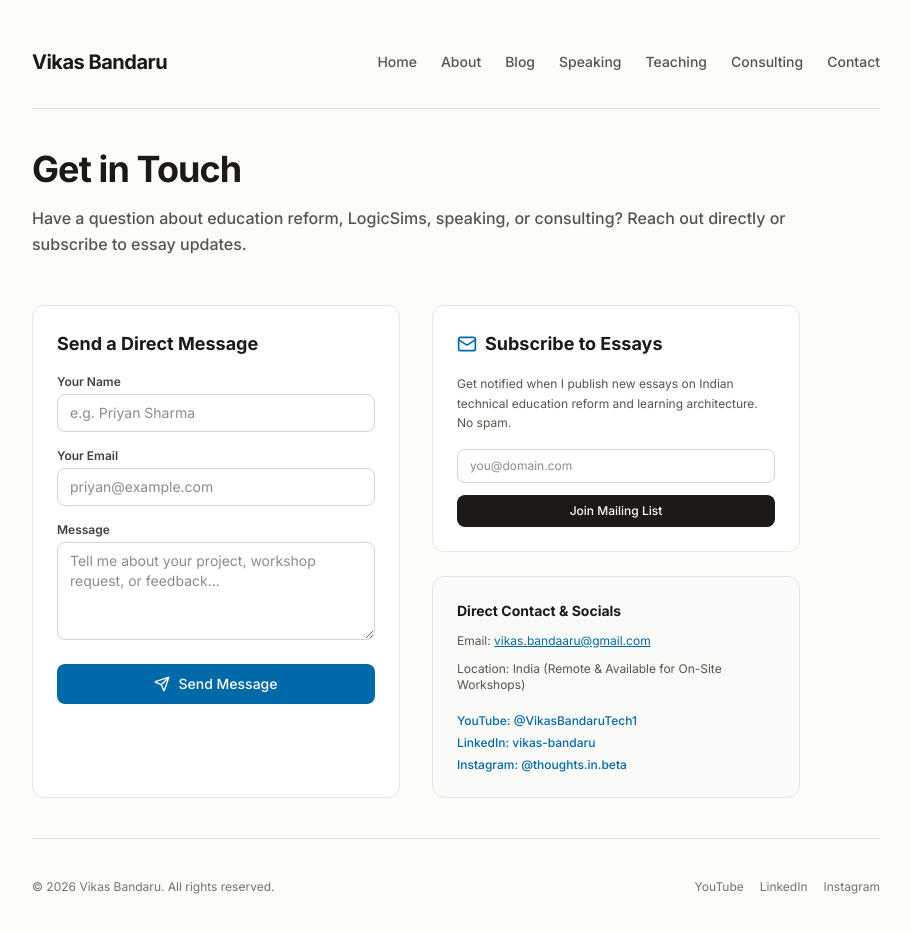
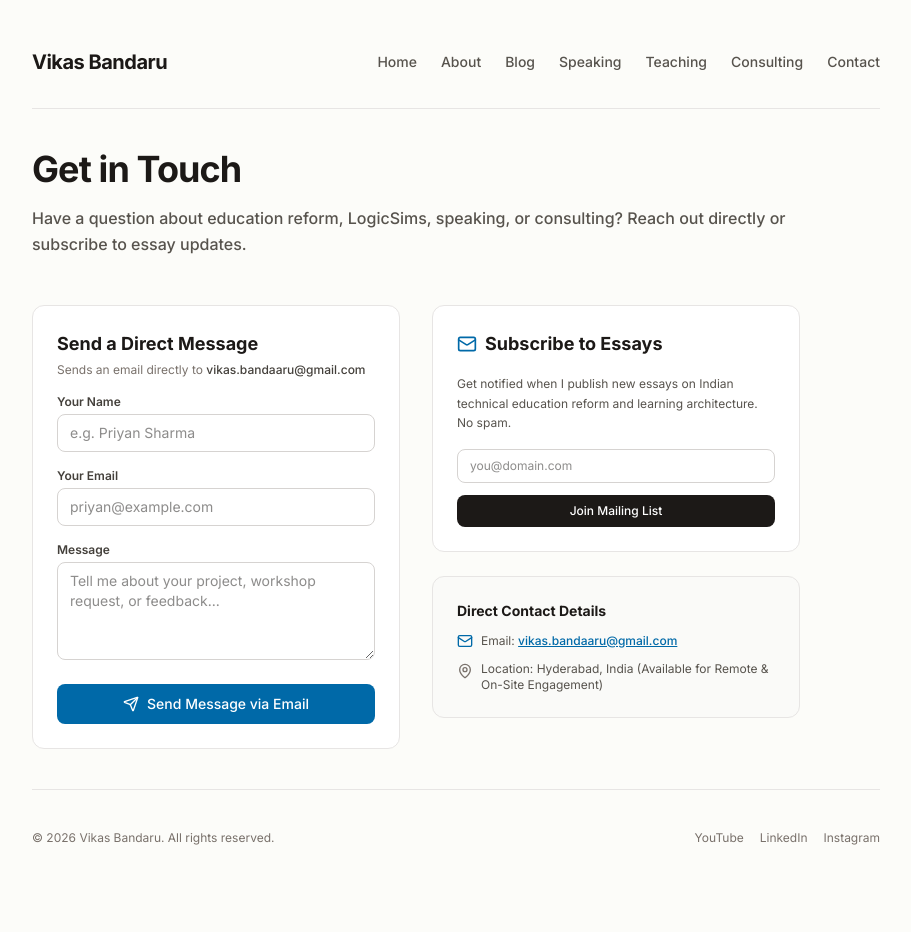
Before and after one commit to vikas-bandaru/my-portfolio, a Next.js app: page /contact in a window 1280 px wide. Shown: the top 932 px of the page, without its empty margins (184-1095 px from the left). Built offline with nearby package versions, Linux system fonts and the light colour scheme.

Commit message:
Refine contact page UX: remove redundant social links & wire direct email mailto handler

```diff
--- a/app/contact/page.tsx
+++ b/app/contact/page.tsx
@@ -1,14 +1,21 @@
 "use client";
 
 import { useState } from "react";
-import { Mail, CheckCircle, Send } from "lucide-react";
+import { Mail, CheckCircle, Send, MapPin } from "lucide-react";
 
 export default function ContactPage() {
   const [formSubmitted, setFormSubmitted] = useState(false);
   const [newsletterSubmitted, setNewsletterSubmitted] = useState(false);
 
+  const [name, setName] = useState("");
+  const [email, setEmail] = useState("");
+  const [message, setMessage] = useState("");
+
   const handleContactSubmit = (e: React.FormEvent) => {
     e.preventDefault();
+    const subject = encodeURIComponent(`Portfolio Inquiry from ${name || "a Visitor"}`);
+    const body = encodeURIComponent(`Name: ${name}\nEmail: ${email}\n\nMessage:\n${message}`);
+    window.location.href = `mailto:vikas.bandaaru@gmail.com?subject=${subject}&body=${body}`;
     setFormSubmitted(true);
   };
 
@@ -31,17 +38,22 @@ export default function ContactPage() {
       <div className="grid gap-8 sm:grid-cols-2">
         {/* Contact Form */}
         <div className="p-6 rounded-xl border border-stone-200 bg-white space-y-4">
-          <h2 className="text-lg font-bold text-stone-900">
-            Send a Direct Message
-          </h2>
+          <div>
+            <h2 className="text-lg font-bold text-stone-900">
+              Send a Direct Message
+            </h2>
+            <p className="text-xs text-stone-500 mt-1">
+              Sends an email directly to <span className="font-medium text-stone-700">vikas.bandaaru@gmail.com</span>
+            </p>
+          </div>
 
           {formSubmitted ? (
             <div className="p-4 bg-emerald-50 border border-emerald-200 rounded-lg text-emerald-900 text-sm flex items-start gap-3">
               <CheckCircle className="w-5 h-5 text-emerald-600 shrink-0 mt-0.5" />
               <div>
-                <p className="font-semibold">Message sent!</p>
+                <p className="font-semibold">Email client opened!</p>
                 <p className="text-xs text-emerald-700">
-                  Thank you for reaching out. I'll get back to you shortly.
+                  Your message draft has been opened in your email app. If it didn't open automatically, feel free to email <a href="mailto:vikas.bandaaru@gmail.com" className="underline font-medium">vikas.bandaaru@gmail.com</a> directly.
                 </p>
               </div>
             </div>
@@ -57,6 +69,8 @@ export default function ContactPage() {
                 <input
                   type="text"
                   id="contact-name"
+                  value={name}
+                  onChange={(e) => setName(e.target.value)}
                   required
                   placeholder="e.g. Priyan Sharma"
                   className="w-full px-3 py-2 text-sm border border-stone-300 rounded-lg focus:outline-none focus:ring-2 focus:ring-sky-600"
@@ -73,6 +87,8 @@ export default function ContactPage() {
                 <input
                   type="email"
                   id="contact-email"
+                  value={email}
+                  onChange={(e) => setEmail(e.target.value)}
                   required
                   placeholder="priyan@example.com"
                   className="w-full px-3 py-2 text-sm border border-stone-300 rounded-lg focus:outline-none focus:ring-2 focus:ring-sky-600"
@@ -89,6 +105,8 @@ export default function ContactPage() {
                 <textarea
                   id="contact-message"
                   rows={4}
+                  value={message}
+                  onChange={(e) => setMessage(e.target.value)}
                   required
                   placeholder="Tell me about your project, workshop request, or feedback..."
                   className="w-full px-3 py-2 text-sm border border-stone-300 rounded-lg focus:outline-none focus:ring-2 focus:ring-sky-600"
@@ -101,7 +119,7 @@ export default function ContactPage() {
                 className="w-full py-2.5 px-4 rounded-lg bg-sky-700 text-white font-medium text-sm hover:bg-sky-800 transition-colors flex items-center justify-center gap-2"
               >
                 <Send className="w-4 h-4" />
-                Send Message
+                Send Message via Email
               </button>
             </form>
           )}
@@ -144,21 +162,16 @@ export default function ContactPage() {
 
           <div className="p-6 rounded-xl border border-stone-200 bg-stone-50/60 space-y-3 text-xs text-stone-600">
             <h3 className="font-bold text-stone-900 text-sm">
-              Direct Contact & Socials
+              Direct Contact Details
             </h3>
-            <p>Email: <a href="mailto:vikas.bandaaru@gmail.com" className="text-sky-700 underline">vikas.bandaaru@gmail.com</a></p>
-            <p>Location: India (Remote & Available for On-Site Workshops)</p>
-            <div className="pt-2 flex flex-col gap-1.5 font-medium text-sky-700">
-              <a href="https://www.youtube.com/@VikasBandaruTech1" target="_blank" rel="noopener noreferrer" className="hover:underline">
-                YouTube: @VikasBandaruTech1
-              </a>
-              <a href="https://www.linkedin.com/in/vikas-bandaru/" target="_blank" rel="noopener noreferrer" className="hover:underline">
-                LinkedIn: vikas-bandaru
-              </a>
-              <a href="https://www.instagram.com/thoughts.in.beta" target="_blank" rel="noopener noreferrer" className="hover:underline">
-                Instagram: @thoughts.in.beta
-              </a>
-            </div>
+            <p className="flex items-center gap-2">
+              <Mail className="w-4 h-4 text-sky-700 shrink-0" />
+              <span>Email: <a href="mailto:vikas.bandaaru@gmail.com" className="text-sky-700 underline font-medium">vikas.bandaaru@gmail.com</a></span>
+            </p>
+            <p className="flex items-start gap-2">
+              <MapPin className="w-4 h-4 text-stone-500 shrink-0 mt-0.5" />
+              <span>Location: Hyderabad, India (Available for Remote & On-Site Engagement)</span>
+            </p>
           </div>
         </div>
       </div>
```
